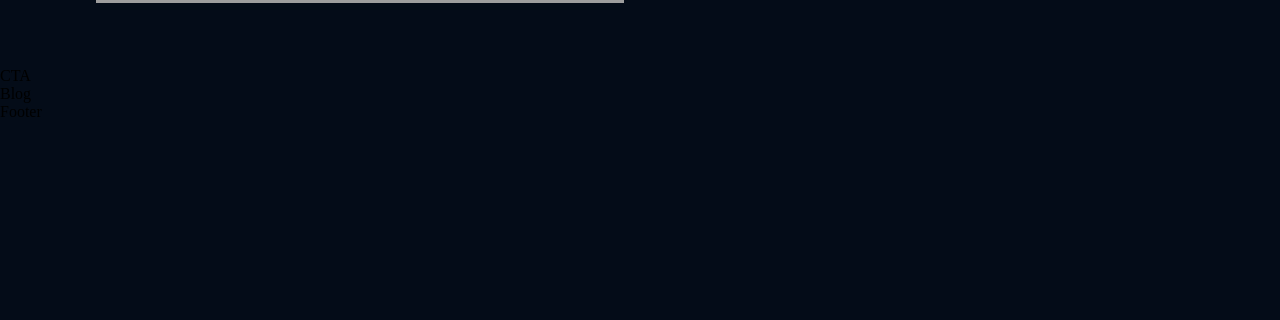
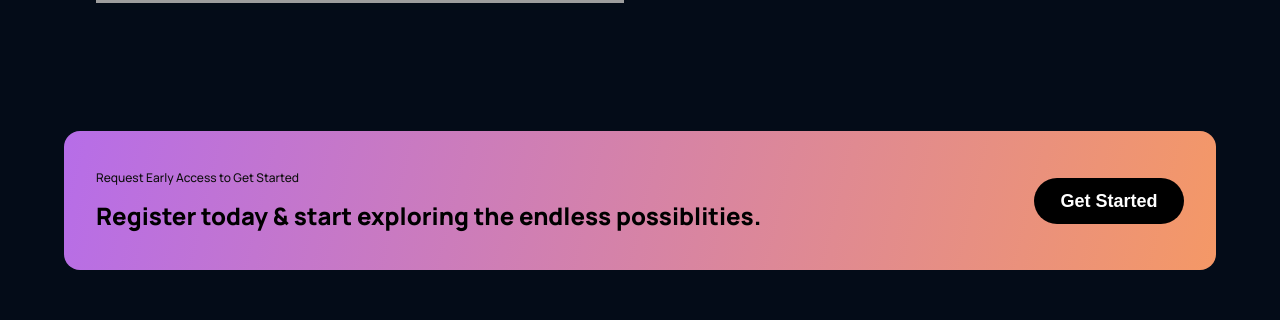
Before and after one commit to ega-erinovian/gpt3-react-web, a React (Create React App) app: page / in a window 1280 px wide. Shown: the part 2704-3024 px from the top of the page. Before the commit the page ends 2825 px from the top, so only its background shows below. Built offline with nearby package versions, Linux system fonts and the light colour scheme; grey boxes are pictures that could not be loaded.

Commit message:
added cta section

```diff
--- a/src/components/cta/CTA.jsx
+++ b/src/components/cta/CTA.jsx
@@ -1,8 +1,18 @@
 import React from 'react'
+
+import './cta.css';
 
 const CTA = () => {
   return (
-    <div>CTA</div>
+    <div className="gpt3__cta">
+      <div className="gpt3__cta-content">
+        <p>Request Early Access to Get Started</p>
+        <h3>Register today & start exploring the endless possiblities.</h3>
+      </div>
+      <div className="gpt3__cta-btn">
+        <button type="button">Get Started</button>
+      </div>
+    </div>
   )
 }
 
--- a/src/components/cta/cta.css
+++ b/src/components/cta/cta.css
@@ -0,0 +1,79 @@
+.gpt3__cta{
+    display: flex;
+    justify-content: space-between;
+    align-items: center;
+    padding: 2rem;
+    margin: 4rem;
+    border-radius: 1rem;
+    -webkit-border-radius: 1rem;
+    -moz-border-radius: 1rem;
+    -ms-border-radius: 1rem;
+    -o-border-radius: 1rem;
+    background: var(--gradient-bar);
+    font-family: var(--font-family);
+}
+
+.gpt3__cta-content p{
+    font-weight: 500;
+    font-size: 12px;
+    line-height: 30px;
+    color: #0E0E0E;
+}
+
+.gpt3__cta-content h3{
+    font-weight: 800;
+    font-size: 24px;
+    line-height: 45px;
+    color: #000;
+}
+
+.gpt3__cta-btn{
+    display: flex;
+    justify-content: center;
+    align-items: center;
+    margin-left: 2rem;
+}
+
+.gpt3__cta-btn button{
+    color: #fff;
+    background: #000;
+    border-radius: 2rem;
+    -webkit-border-radius: 2rem;
+    -moz-border-radius: 2rem;
+    -ms-border-radius: 2rem;
+    -o-border-radius: 2rem;
+    font-weight: bold;
+    font-size: 18px;
+    line-height: 30px;
+    padding: 0.5rem 1rem;
+    border: none;
+    outline: none;
+    cursor: pointer;
+    min-width: 150px;
+}
+
+@media screen and (max-width: 650px){
+    .gpt3__cta{
+        flex-direction: column;
+    }
+
+    .gpt3__cta-btn{
+        margin: 2rem 0 0;
+    }
+}
+
+@media screen and (max-width: 550px){
+    .gpt3__cta{
+        margin: 4rem 2rem;
+    }
+
+    .gpt3__cta-content h3{
+        font-size: 18px;
+        line-height: 32px;
+    }
+
+    .gpt3__cta-btn button{
+        font-size: 14px;
+        line-height: 28px;
+    }
+}
```
